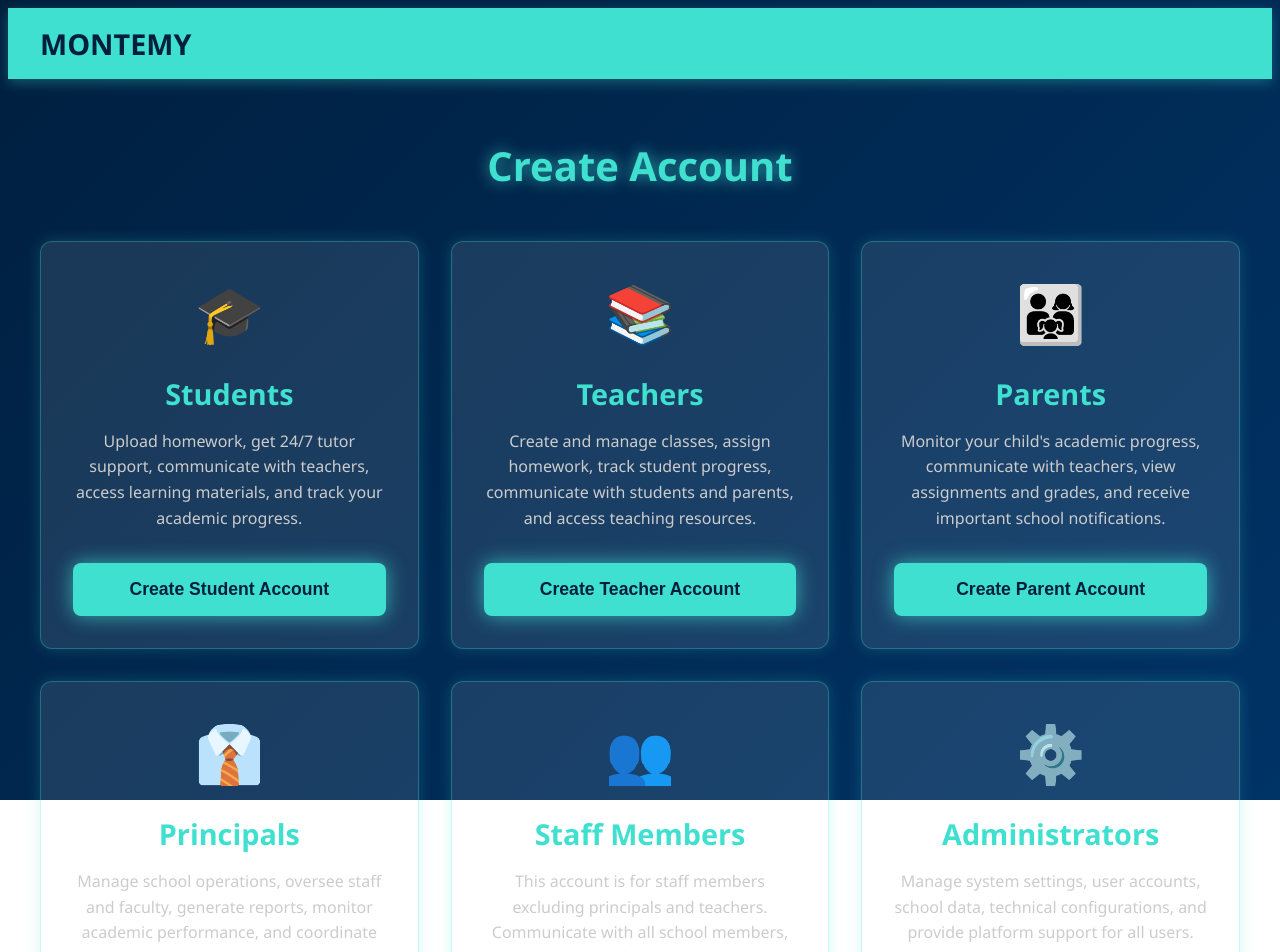
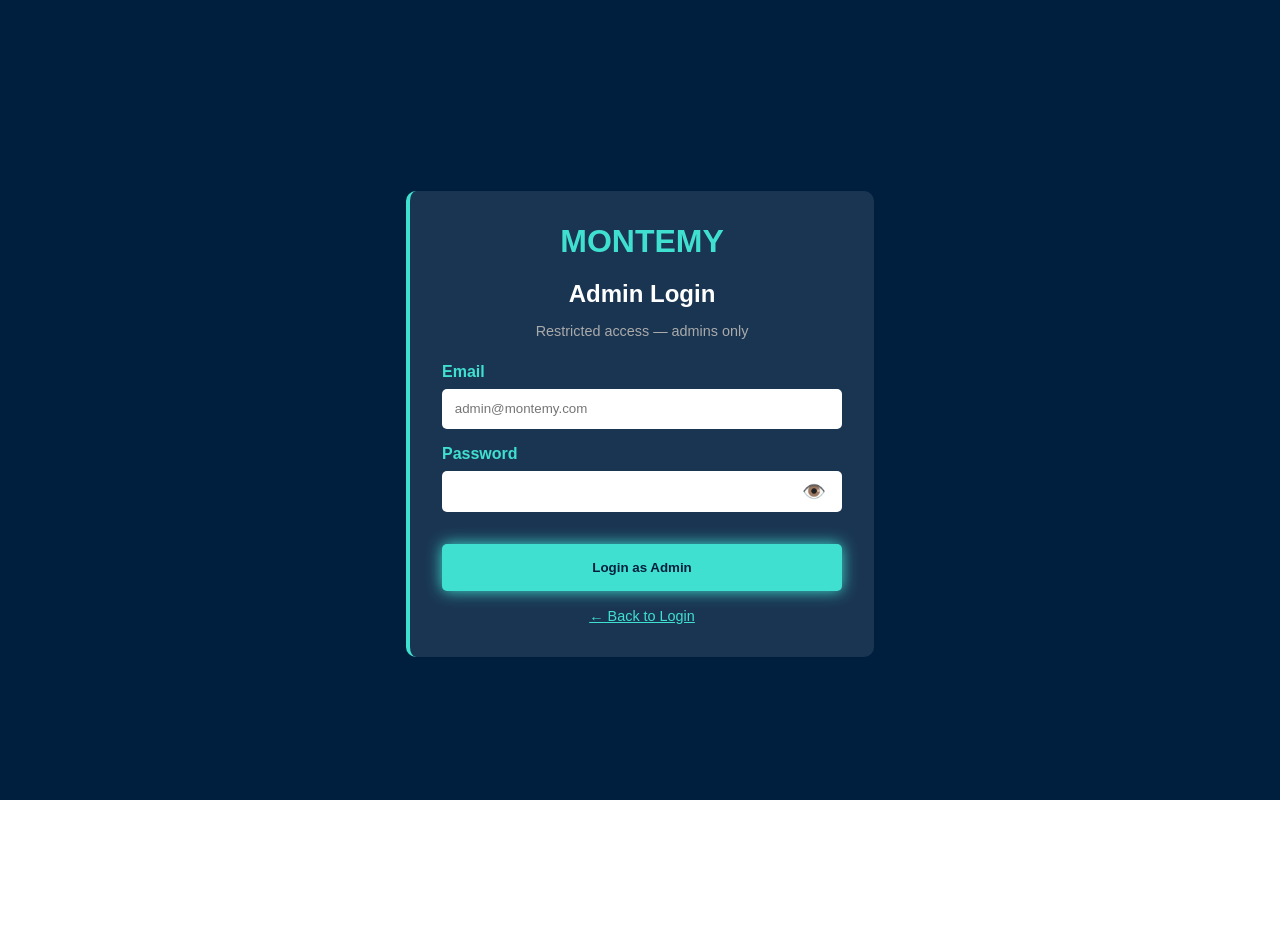
Before and after one commit to Katlego-Mahlatse/MONTEMY, a React (Vite) app: page /admin-login in a window 1280 px wide. Shown: the top 952 px of the page. After the commit the page ends 848 px from the top, so only its background shows below. Built offline with nearby package versions, Linux system fonts and the light colour scheme.

Commit message:
Update AdminLogin.jsx

```diff
--- a/src/pages/auth/AdminLogin.jsx
+++ b/src/pages/auth/AdminLogin.jsx
@@ -1,107 +1,88 @@
-import React from 'react'
+import React, { useState } from 'react'
 import { useNavigate } from 'react-router-dom'
+import { auth, db } from '../../firebase/config'
+import { signInWithEmailAndPassword } from 'firebase/auth'
+import { collection, getDocs } from 'firebase/firestore'
 import { BACKGROUND_VIDEO } from '../../config/media'
 
-const accountTypes = [
-  {
-    icon: '🎓',
-    title: 'Students',
-    description: 'Upload homework, get 24/7 tutor support, communicate with teachers, access learning materials, and track your academic progress.',
-    label: 'Create Student Account',
-    path: '/signup/student'
-  },
-  {
-    icon: '📚',
-    title: 'Teachers',
-    description: 'Create and manage classes, assign homework, track student progress, communicate with students and parents, and access teaching resources.',
-    label: 'Create Teacher Account',
-    path: '/signup/teacher'
-  },
-  {
-    icon: '👨‍👩‍👧',
-    title: 'Parents',
-    description: 'Monitor your child\'s academic progress, communicate with teachers, view assignments and grades, and receive important school notifications.',
-    label: 'Create Parent Account',
-    path: '/signup/parent'
-  },
-  {
-    icon: '👔',
-    title: 'Principals',
-    description: 'Manage school operations, oversee staff and faculty, generate reports, monitor academic performance, and coordinate school activities.',
-    label: 'Create Principal Account',
-    path: '/signup/principal'
-  },
-  {
-    icon: '👥',
-    title: 'Staff Members',
-    description: 'This account is for staff members excluding principals and teachers. Communicate with all school members, track schedules and more.',
-    label: 'Create Staff Account',
-    path: '/signup/staff'
-  },
-  {
-    icon: '⚙️',
-    title: 'Administrators',
-    description: 'Manage system settings, user accounts, school data, technical configurations, and provide platform support for all users.',
-    label: 'Create Admin Account',
-    path: '/signup/admin'
+export default function AdminLogin() {
+  const navigate = useNavigate()
+  const [email, setEmail] = useState('')
+  const [password, setPassword] = useState('')
+  const [showPassword, setShowPassword] = useState(false)
+  const [message, setMessage] = useState({ text: '', type: '' })
+  const [loading, setLoading] = useState(false)
+
+  const showMsg = (text, type) => setMessage({ text, type })
+
+  const handleSubmit = async (e) => {
+    e.preventDefault()
+    setLoading(true)
+    try {
+      const snap = await getDocs(collection(db, 'admins'))
+      const found = snap.docs.find(d => d.data().email?.toLowerCase() === email.trim().toLowerCase())
+      if (!found) { showMsg('Admin account not found.', 'error'); setLoading(false); return }
+      await signInWithEmailAndPassword(auth, email.trim(), password)
+      showMsg('Login successful! Redirecting...', 'success')
+      setTimeout(() => navigate('/admin/dashboard'), 1500)
+    } catch (err) {
+      showMsg('Login failed: ' + err.message, 'error')
+    }
+    setLoading(false)
   }
-]
-
-export default function Signup() {
-  const navigate = useNavigate()
 
   return (
-    <div style={{ minHeight: '100vh', fontFamily: 'Segoe UI, sans-serif', color: 'white', position: 'relative' }}>
+    <div style={{ position: 'relative', minHeight: '100vh', display: 'flex', justifyContent: 'center', alignItems: 'center', padding: '1rem', fontFamily: 'Arial' }}>
 
-      {/* Background */}
       {BACKGROUND_VIDEO ? (
-        <video autoPlay loop muted playsInline
-          style={{ position: 'fixed', top: 0, left: 0, width: '100%', height: '100%', objectFit: 'cover', zIndex: -1 }}>
+        <video autoPlay loop muted playsInline style={{ position: 'fixed', top: 0, left: 0, width: '100%', height: '100%', objectFit: 'cover', zIndex: -1 }}>
           <source src={BACKGROUND_VIDEO} type="video/mp4" />
         </video>
       ) : (
-        <div style={{ position: 'fixed', top: 0, left: 0, width: '100%', height: '100%', background: 'linear-gradient(135deg, #001F3F 0%, #003366 100%)', zIndex: -1 }} />
+        <div style={{ position: 'fixed', top: 0, left: 0, width: '100%', height: '100%', background: '#001F3F', zIndex: -1 }} />
       )}
 
-      {/* Navbar */}
-      <nav style={{ background: '#40E0D0', padding: '1rem 2rem', display: 'flex', alignItems: 'center', boxShadow: '0 4px 12px rgba(64,224,208,0.3)' }}>
-        <div style={{ color: '#001F3F', fontSize: '1.8rem', fontWeight: 'bold' }}>MONTEMY</div>
-      </nav>
+      <div style={{ background: 'rgba(255,255,255,0.1)', padding: '2rem', borderRadius: '10px', borderLeft: '4px solid #40E0D0', maxWidth: '400px', width: '100%', color: 'white' }}>
+        <div style={{ color: '#40E0D0', fontSize: '2rem', fontWeight: 'bold', textAlign: 'center', marginBottom: '0.5rem' }}>MONTEMY</div>
+        <h2 style={{ textAlign: 'center', marginBottom: '0.5rem' }}>Admin Login</h2>
+        <p style={{ textAlign: 'center', color: '#aaa', fontSize: '0.9rem', marginBottom: '1.5rem' }}>Restricted access — admins only</p>
 
-      {/* Content */}
-      <div style={{ maxWidth: '1200px', margin: '0 auto', padding: '2rem' }}>
-        <div style={{ textAlign: 'center', marginBottom: '3rem' }}>
-          <h1 style={{ color: '#40E0D0', fontSize: '2.5rem', textShadow: '0 0 15px rgba(64,224,208,0.7)' }}>Create Account</h1>
-        </div>
+        {message.text && (
+          <div style={{ padding: '1rem', marginBottom: '1rem', borderRadius: '5px', background: message.type === 'error' ? '#ff6b6b' : '#90EE90', color: message.type === 'error' ? 'white' : 'darkgreen' }}>
+            {message.text}
+          </div>
+        )}
 
-        {/* Cards Grid */}
-        <div style={{ display: 'grid', gridTemplateColumns: 'repeat(auto-fit, minmax(300px, 1fr))', gap: '2rem' }}>
-          {accountTypes.map((account) => (
-            <div key={account.title}
-              style={{ background: 'rgba(255,255,255,0.1)', borderRadius: '12px', padding: '2rem', textAlign: 'center', border: '1px solid rgba(64,224,208,0.3)', boxShadow: '0 0 15px rgba(64,224,208,0.2)', display: 'flex', flexDirection: 'column', justifyContent: 'space-between', cursor: 'pointer', transition: 'all 0.3s' }}
-              onMouseEnter={e => e.currentTarget.style.boxShadow = '0 0 30px rgba(64,224,208,0.7)'}
-              onMouseLeave={e => e.currentTarget.style.boxShadow = '0 0 15px rgba(64,224,208,0.2)'}>
+        <form onSubmit={handleSubmit}>
+          <div style={{ marginBottom: '1rem' }}>
+            <label style={{ color: '#40E0D0', display: 'block', marginBottom: '0.5rem', fontWeight: 'bold' }}>Email</label>
+            <input type="email" value={email} onChange={e => setEmail(e.target.value)} required placeholder="admin@montemy.com"
+              style={{ width: '100%', padding: '0.8rem', borderRadius: '5px', border: 'none', color: '#001F3F', boxSizing: 'border-box' }} />
+          </div>
 
-              <div>
-                <div style={{ fontSize: '3.5rem', marginBottom: '1.5rem' }}>{account.icon}</div>
-                <h2 style={{ color: '#40E0D0', fontSize: '1.8rem', marginBottom: '1rem', fontWeight: 'bold' }}>{account.title}</h2>
-                <p style={{ color: '#CCCCCC', marginBottom: '2rem', lineHeight: '1.6' }}>{account.description}</p>
-              </div>
-
-              <button onClick={() => navigate(account.path)}
-                style={{ background: '#40E0D0', color: '#001F3F', border: 'none', padding: '1rem 2rem', borderRadius: '8px', fontWeight: 'bold', fontSize: '1.1rem', cursor: 'pointer', width: '100%', boxShadow: '0 0 20px rgba(64,224,208,0.7)' }}>
-                {account.label}
+          <div style={{ marginBottom: '1rem' }}>
+            <label style={{ color: '#40E0D0', display: 'block', marginBottom: '0.5rem', fontWeight: 'bold' }}>Password</label>
+            <div style={{ position: 'relative' }}>
+              <input type={showPassword ? 'text' : 'password'} value={password} onChange={e => setPassword(e.target.value)} required
+                style={{ width: '100%', padding: '0.8rem', borderRadius: '5px', border: 'none', color: '#001F3F', boxSizing: 'border-box' }} />
+              <button type="button" onClick={() => setShowPassword(!showPassword)}
+                style={{ position: 'absolute', right: '10px', top: '50%', transform: 'translateY(-50%)', background: 'none', border: 'none', cursor: 'pointer', fontSize: '1.2rem' }}>
+                {showPassword ? '🙈' : '👁️'}
               </button>
             </div>
-          ))}
-        </div>
+          </div>
 
-        {/* Footer */}
-        <div style={{ textAlign: 'center', marginTop: '3rem', color: '#CCCCCC', fontSize: '0.9rem' }}>
-          <p>Already have an account?{' '}
-            <span onClick={() => navigate('/')} style={{ color: '#40E0D0', cursor: 'pointer', textDecoration: 'underline' }}>Sign in here</span>
-          </p>
-          <p style={{ marginTop: '0.5rem' }}>© 2024 Montemy. All rights reserved.</p>
+          <button type="submit" disabled={loading}
+            style={{ background: '#40E0D0', color: '#001F3F', padding: '1rem', border: 'none', borderRadius: '5px', fontWeight: 'bold', cursor: loading ? 'not-allowed' : 'pointer', width: '100%', marginTop: '1rem', boxShadow: '0 0 15px #40E0D0', opacity: loading ? 0.7 : 1 }}>
+            {loading ? 'Signing in...' : 'Login as Admin'}
+          </button>
+        </form>
+
+        <div style={{ textAlign: 'center', marginTop: '1rem' }}>
+          <button onClick={() => navigate('/')}
+            style={{ color: '#40E0D0', background: 'none', border: 'none', cursor: 'pointer', textDecoration: 'underline', fontSize: '0.9rem' }}>
+            ← Back to Login
+          </button>
         </div>
       </div>
     </div>
```
